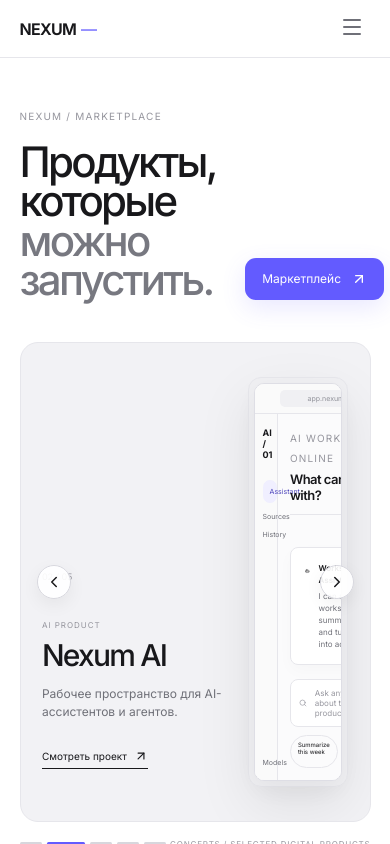
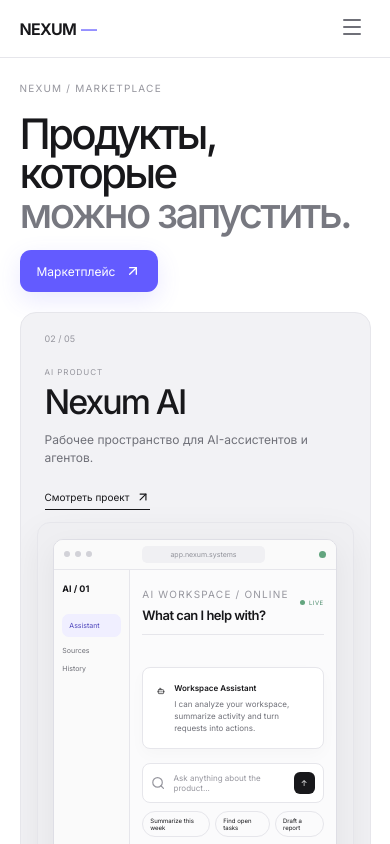
Before and after one commit to borzenkoofficial-lab/Nexum_Digital_Agency, a React (Vite) app: page / in a window 390 px wide. Shown: the top 844 px of the page. Built offline with nearby package versions, Linux system fonts and the light colour scheme.

Commit message:
Compact marketplace layout and responsive sizing

```diff
--- a/src/styles/global.css
+++ b/src/styles/global.css
@@ -56,6 +56,42 @@ nav button:hover{background:var(--hover);color:var(--ink)}
 .market-dots button{width:22px;height:3px;padding:0;background:#d7d7dd;border-radius:4px;transition:width .2s ease,background .2s ease}
 .market-dots button.active{width:38px;background:var(--accent)}
 @keyframes marketFade{from{opacity:.45;transform:translateX(8px)}to{opacity:1;transform:none}}
+/* Marketplace compact layout */
+.marketplace{padding:82px 5vw 34px}
+.marketplace-top{max-width:1180px;margin:0 auto 28px}
+.marketplace-stage{max-width:1180px;margin:0 auto;grid-template-columns:170px minmax(0,1fr);gap:34px;min-height:360px;padding:26px 48px;border-radius:16px}
+.marketplace-copy>span{margin-bottom:20px}
+.marketplace-copy h3{font-size:clamp(28px,3vw,44px);margin:7px 0 12px}
+.marketplace-copy p{max-width:235px;margin-bottom:17px}
+.marketplace-mockup .browser-scene{padding:3%;box-shadow:0 14px 38px rgba(0,0,0,.065)}
+.marketplace-mockup .device-scene{min-height:300px;padding:6%}
+.marketplace-bottom{max-width:1180px;margin:13px auto 0}
+@media(max-width:900px){
+ .marketplace{padding:82px 5vw 30px}
+ .marketplace-top{margin-bottom:24px}
+ .marketplace-stage{grid-template-columns:150px minmax(0,1fr);gap:24px;min-height:330px;padding:22px 38px}
+ .marketplace-copy h3{font-size:34px}
+ .marketplace-mockup .device-scene{min-height:280px}
+}
+@media(max-width:600px){
+ .marketplace{padding:76px 5vw 28px}
+ .marketplace-top{display:block;margin-bottom:20px}
+ .marketplace h2{font-size:42px}
+ .marketplace-button{margin-top:18px}
+ .marketplace-stage{grid-template-columns:1fr;gap:12px;min-height:0;padding:20px 16px 24px}
+ .marketplace-copy{padding:0 8px}
+ .marketplace-copy>span{margin-bottom:15px}
+ .marketplace-copy p{max-width:none}
+ .marketplace-mockup{order:2}
+ .marketplace-mockup .browser-scene{padding:3%}
+ .marketplace-mockup .device-scene{min-height:300px}
+ .market-arrow{top:auto;bottom:18px;transform:none}
+ .market-arrow:hover{transform:scale(1.05)}
+ .market-arrow.prev{left:auto;right:58px}.market-arrow.next{right:16px}
+ .marketplace-bottom{margin-top:12px}
+ .marketplace-bottom>span{display:none}
+}
+
 \n.hero{
  min-height:100vh;padding:128px 5vw 70px;display:grid;grid-template-columns:minmax(0,1fr) minmax(360px,48%);
  gap:6vw;align-items:center;overflow:hidden;
```
